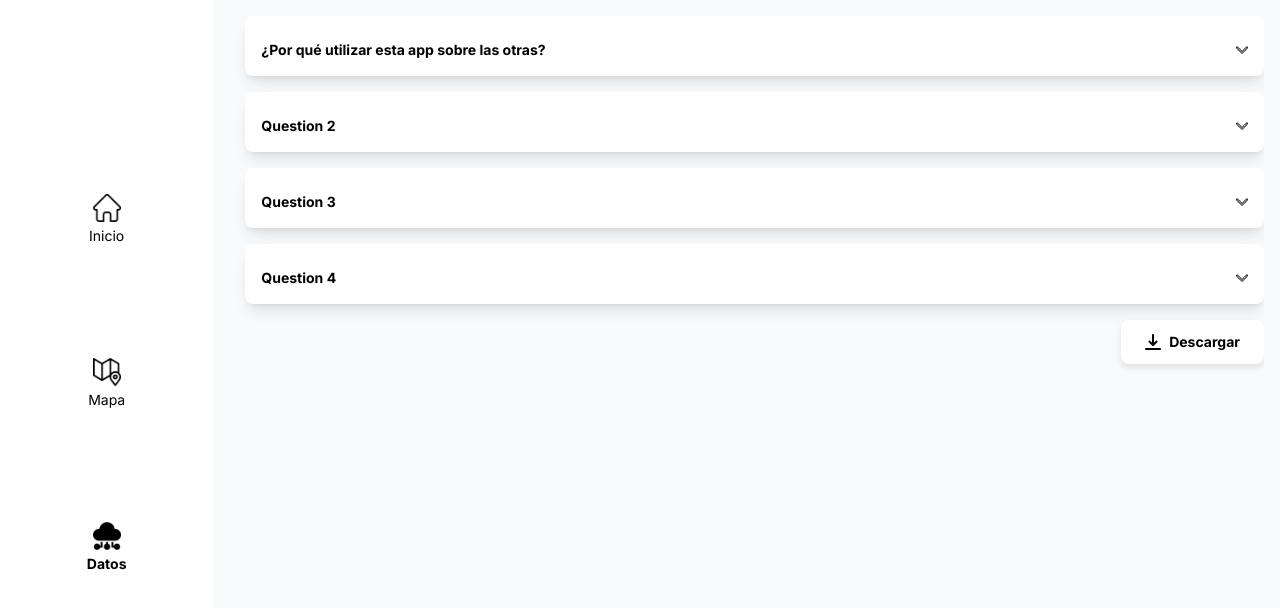
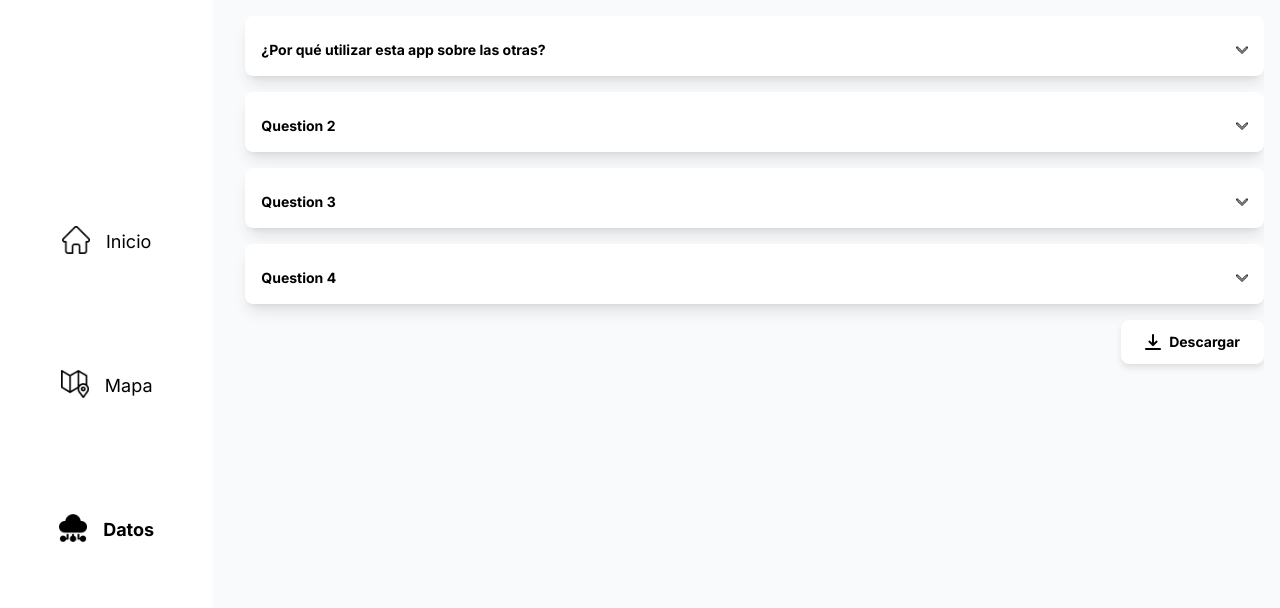
Before and after one commit to edgargutgzz/calidadaire, a Next.js app: page /datos in a window 1280 px wide. Shown: the top 608 px of the page. Built offline with nearby package versions, Linux system fonts and the light colour scheme; no server answers.

Commit message:
navbar lg

```diff
--- a/components/navbar.js
+++ b/components/navbar.js
@@ -9,28 +9,27 @@ function Navbar({ currentPage }) {
 
         {/* Home */}
         <Link href="/">
-          <div className="flex flex-col items-center text-xs lg:text-sm text-black lg:mb-8">
+          <div className="flex flex-col lg:flex-row items-center text-xs lg:text-lg text-black lg:mb-8">
             <Image src={currentPage === 'inicio' ? "/inicio_on.png" : "/inicio_off.png"} alt="Inicio" width={24} height={24} className="lg:w-7 lg:h-7" />
-            <span className={`mt-0 pt-1 ${currentPage === 'inicio' ? "font-bold" : ""}`}>Inicio</span>
+            <span className={`mt-0 lg:mt-0 lg:ml-4 pt-1 ${currentPage === 'inicio' ? "font-bold" : ""}`}>Inicio</span>
           </div>
         </Link>
 
         {/* Mapa */}
         <Link href="/mapa">
-          <div className="flex flex-col items-center text-xs lg:text-sm text-black lg:mx-auto lg:mb-8">
+          <div className="flex flex-col lg:flex-row items-center text-xs lg:text-lg text-black lg:mx-auto lg:mb-8">
             <Image src={currentPage === 'mapa' ? "/mapa_on.png" : "/mapa_off.png"} alt="Mapa" width={24} height={24} className="lg:w-7 lg:h-7" />
-            <span className={`mt-0 pt-1 ${currentPage === 'mapa' ? "font-bold" : ""}`}>Mapa</span>
+            <span className={`mt-0 lg:mt-0 lg:ml-4 pt-1 ${currentPage === 'mapa' ? "font-bold" : ""}`}>Mapa</span>
           </div>
         </Link>
 
         {/* Datos */}
         <Link href="/datos">
-          <div className="flex flex-col items-center text-xs lg:text-sm text-black lg:mx-auto lg:mb-8">
+          <div className="flex flex-col lg:flex-row items-center text-xs lg:text-lg text-black lg:mx-auto lg:mb-8">
             <Image src={currentPage === 'datos' ? "/datos_on.png" : "/datos_off.png"} alt="Datos" width={24} height={24} className="lg:w-7 lg:h-7" />
-            <span className={`mt-0 pt-1 ${currentPage === 'datos' ? "font-bold" : ""}`}>Datos</span>
+            <span className={`mt-0 lg:mt-0 lg:ml-4 pt-1 ${currentPage === 'datos' ? "font-bold" : ""}`}>Datos</span>
           </div>
         </Link>
-
       </div>
     </nav>
   );
```
